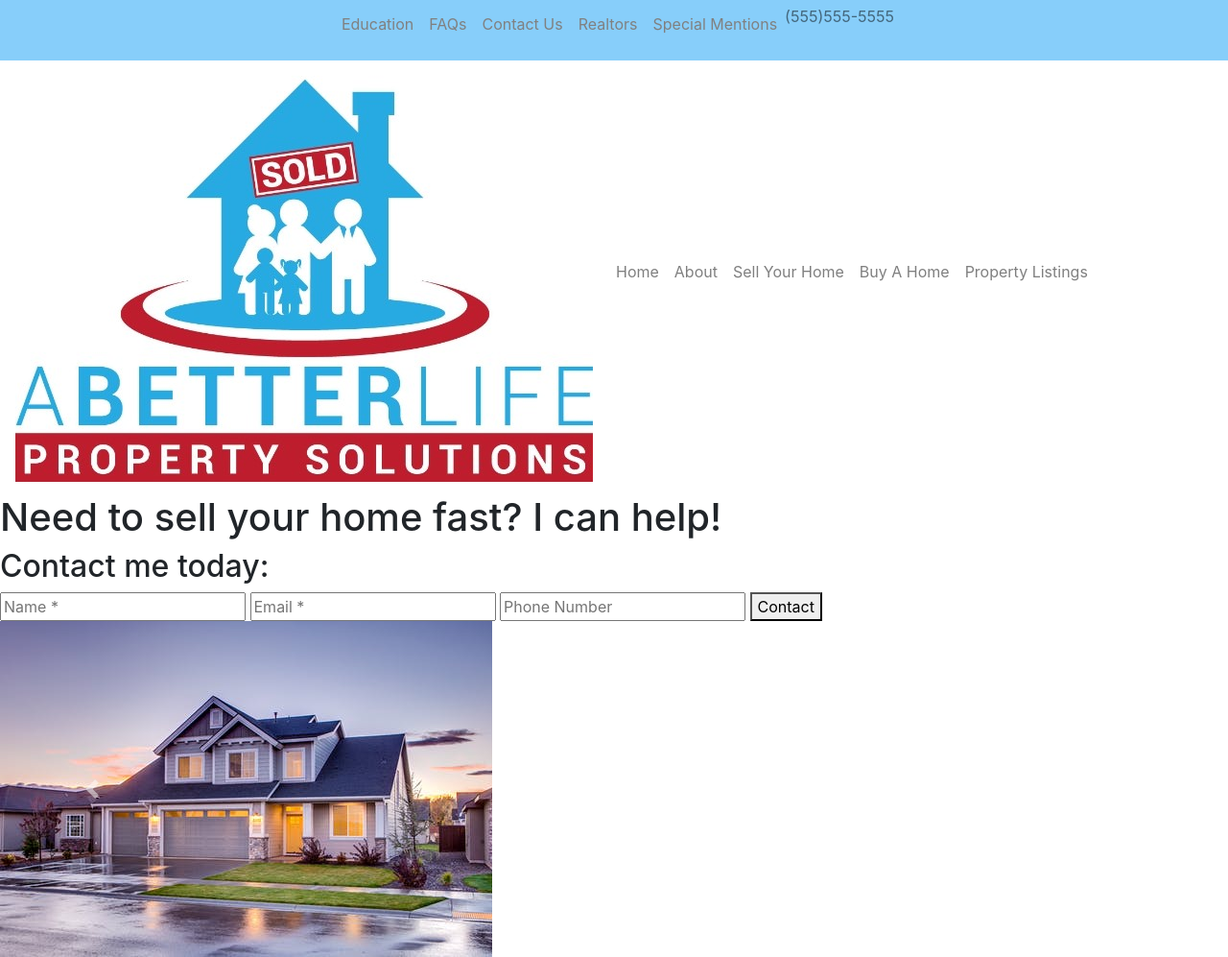
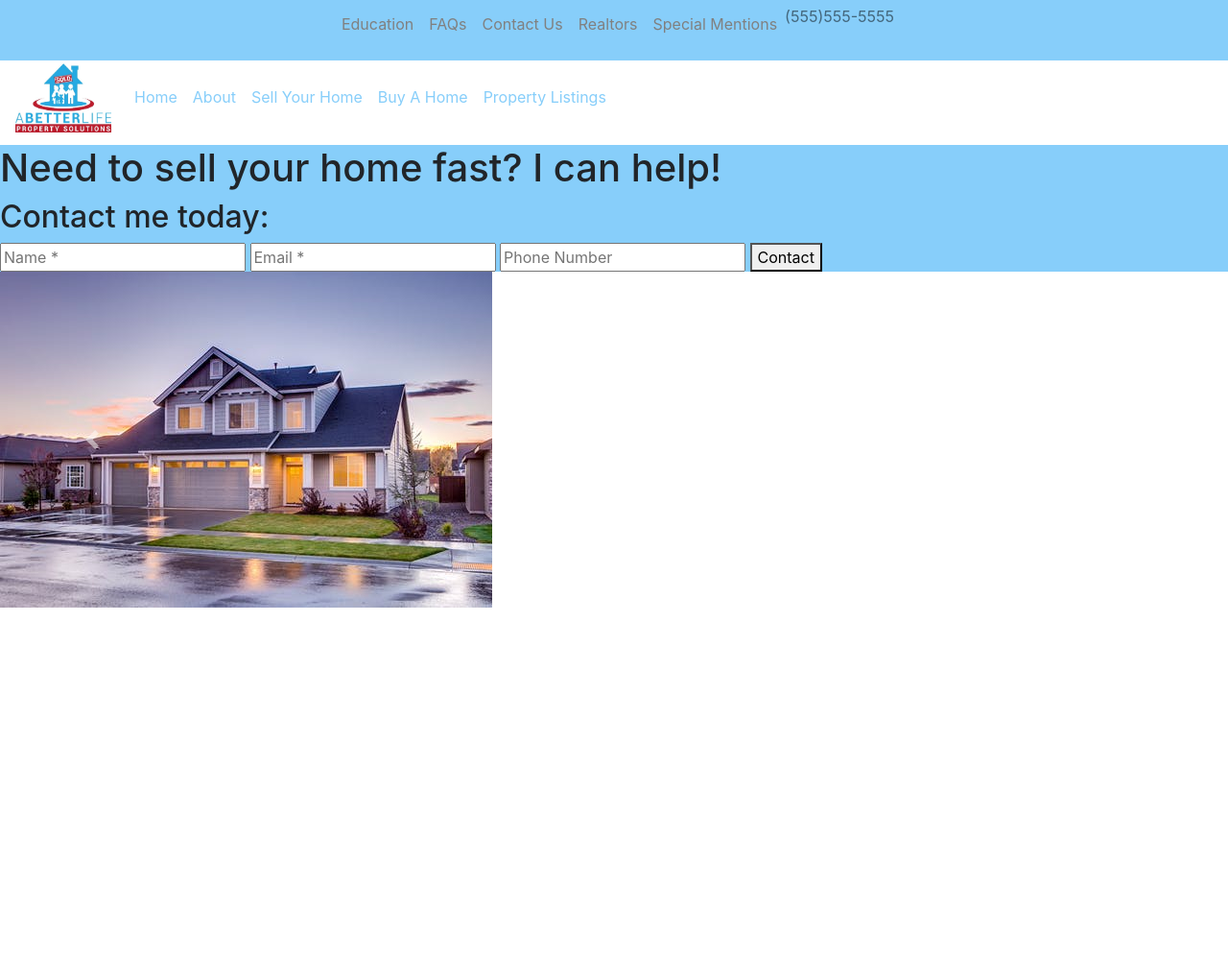
Before and after one commit to Paragon87/Hamilton_A_Project, a PHP site: page / in a window 1280 px wide. Shown: the whole page at 96% size. After the commit the page ends 633 px from the top, so only its background shows below. Run offline with PHP 8.4, Linux system fonts and the light colour scheme.

Commit message:
Added rules for sub-nav

```diff
--- a/style.css
+++ b/style.css
@@ -27,3 +27,18 @@
 }
 
 /*    BOTTOM NAVBAR    */
+
+#header-logo {
+    width: 100px;
+    height: 75px;
+}
+
+#nav-container2 .nav-link {
+    color: lightskyblue;
+}
+
+/*  Intro section  */
+
+#intro {
+    background-color: lightskyblue;
+}
```
